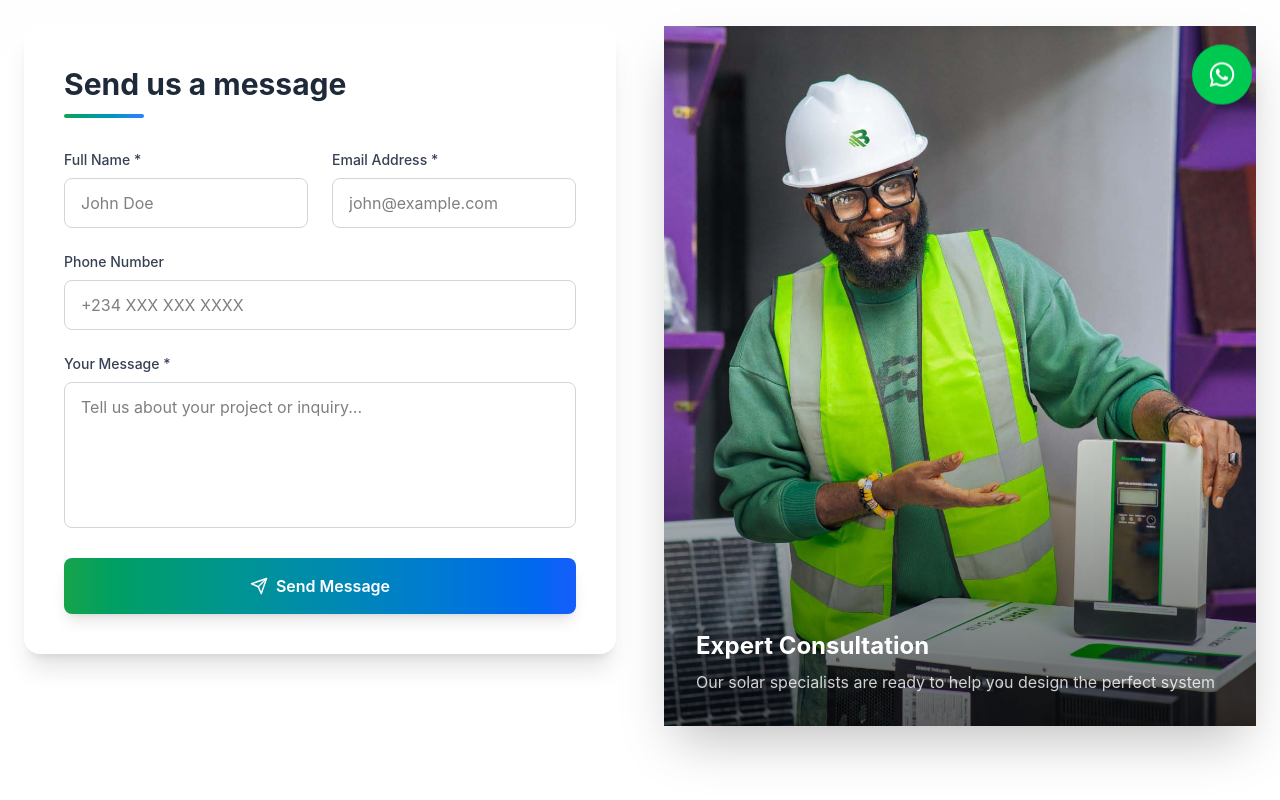
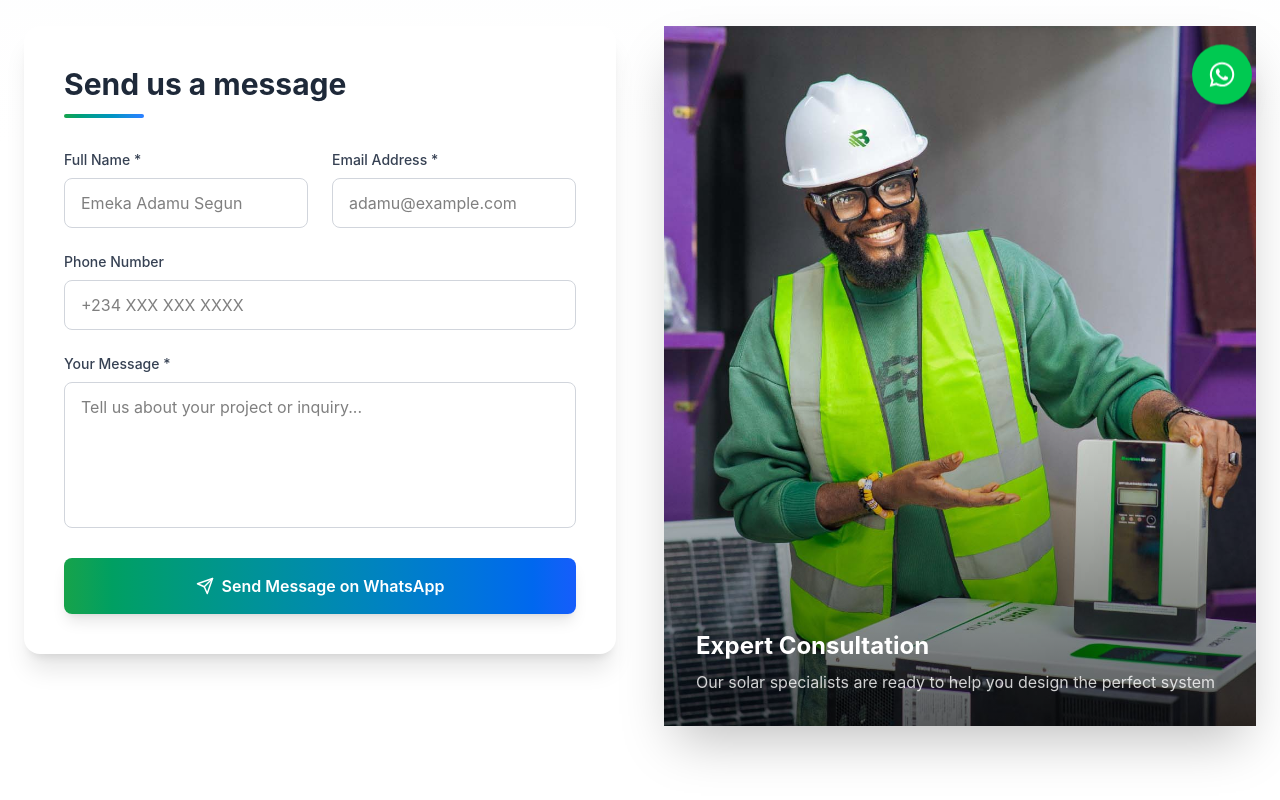
Before and after one commit to Duruewurusc/Baumann-Energy-Website, a React (Vite) app: page /contact in a window 1280 px wide. Shown: the part 654-1454 px from the top of the page. Built offline with nearby package versions, Linux system fonts and the light colour scheme; grey boxes are pictures that could not be loaded.

Commit message:
feat: Update contact form submission to redirect to WhatsApp and track leads with Facebook Pixel

```diff
--- a/src/pages/Contact.jsx
+++ b/src/pages/Contact.jsx
@@ -29,15 +29,59 @@ export default function Contact() {
     });
   };
 
+  // const handleSubmit = (e) => {
+  //   e.preventDefault();
+  //   // Add your form submission logic here
+  //   setFormStatus({
+  //     submitted: true,
+  //     success: true,
+  //     message: "Thank you for reaching out! We'll get back to you within 24 hours."
+  //   });
+  //   // Reset form after submission
+  //   setFormData({
+  //     fullName: "",
+  //     email: "",
+  //     phone: "",
+  //     message: ""
+  //   });
+  // };
   const handleSubmit = (e) => {
   e.preventDefault();
-    // Add your form submission logic here
+
+  const whatsappNumber = "2348139285321";
+
+  const message = `
+  Hello Baumann Energy,
+
+  A new contact form was submitted from the website.
+
+  Full Name: ${formData.fullName}
+  Email: ${formData.email}
+  Phone: ${formData.phone}
+
+  Message:
+  ${formData.message}
+  `;
+
+  const whatsappUrl =
+    "https://wa.me/" + whatsappNumber + "?text=" + encodeURIComponent(message);
+
+  // 🔥 Fire Facebook Pixel Lead event (important)
+  if (window.fbq) {
+    window.fbq("track", "Lead");
+  }
+
+  // open whatsapp
+  window.open(whatsappUrl, "_blank");
+
+  // optional success state on page
   setFormStatus({
     submitted: true,
     success: true,
-      message: "Thank you for reaching out! We'll get back to you within 24 hours."
+    message: "Redirecting you to WhatsApp..."
   });
-    // Reset form after submission
+
+  // reset form
   setFormData({
     fullName: "",
     email: "",
@@ -191,7 +235,7 @@ export default function Contact() {
                     value={formData.fullName}
                     onChange={handleChange}
                     required
-                    placeholder="John Doe"
+                    placeholder="Emeka Adamu Segun"
                     className="w-full border border-gray-300 rounded-lg px-4 py-3 focus:ring-2 focus:ring-[#16a34a] focus:border-transparent transition duration-200 outline-none"
                   />
                 </div>
@@ -207,7 +251,7 @@ export default function Contact() {
                     value={formData.email}
                     onChange={handleChange}
                     required
-                    placeholder="john@example.com"
+                    placeholder="adamu@example.com"
                     className="w-full border border-gray-300 rounded-lg px-4 py-3 focus:ring-2 focus:ring-[#16a34a] focus:border-transparent transition duration-200 outline-none"
                   />
                 </div>
@@ -251,7 +295,7 @@ export default function Contact() {
                 className="w-full bg-linear-to-r from-[#16a34a] to-blue-600 hover:from-[#15803d] hover:to-blue-700 text-white px-6 py-4 rounded-lg font-semibold transition-all duration-300 shadow-lg hover:shadow-xl flex items-center justify-center gap-2"
               >
                 <FiSend className="text-lg" />
-                Send Message
+                Send Message on WhatsApp
               </motion.button>
             </form>
           </motion.div>
```
Lines whose indentation alone changed are shown as unchanged.
